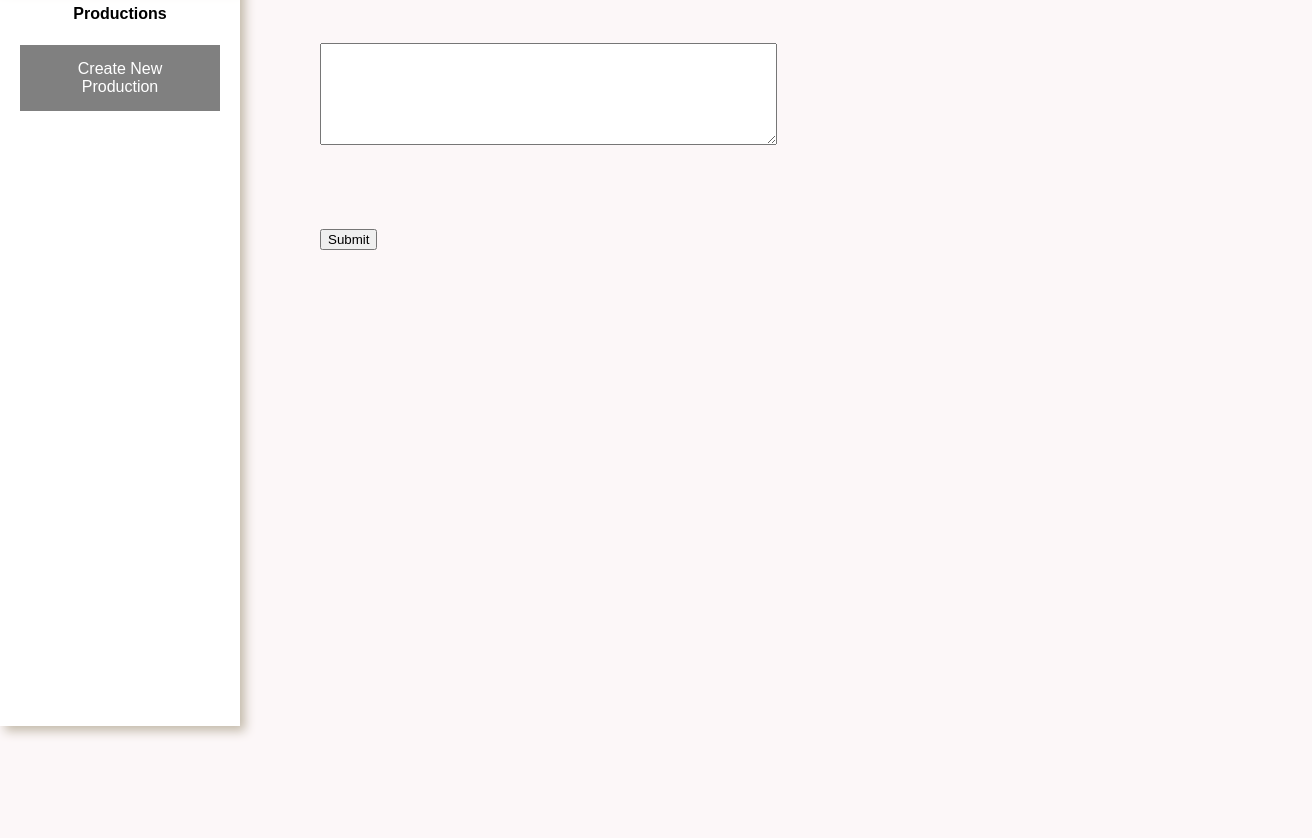
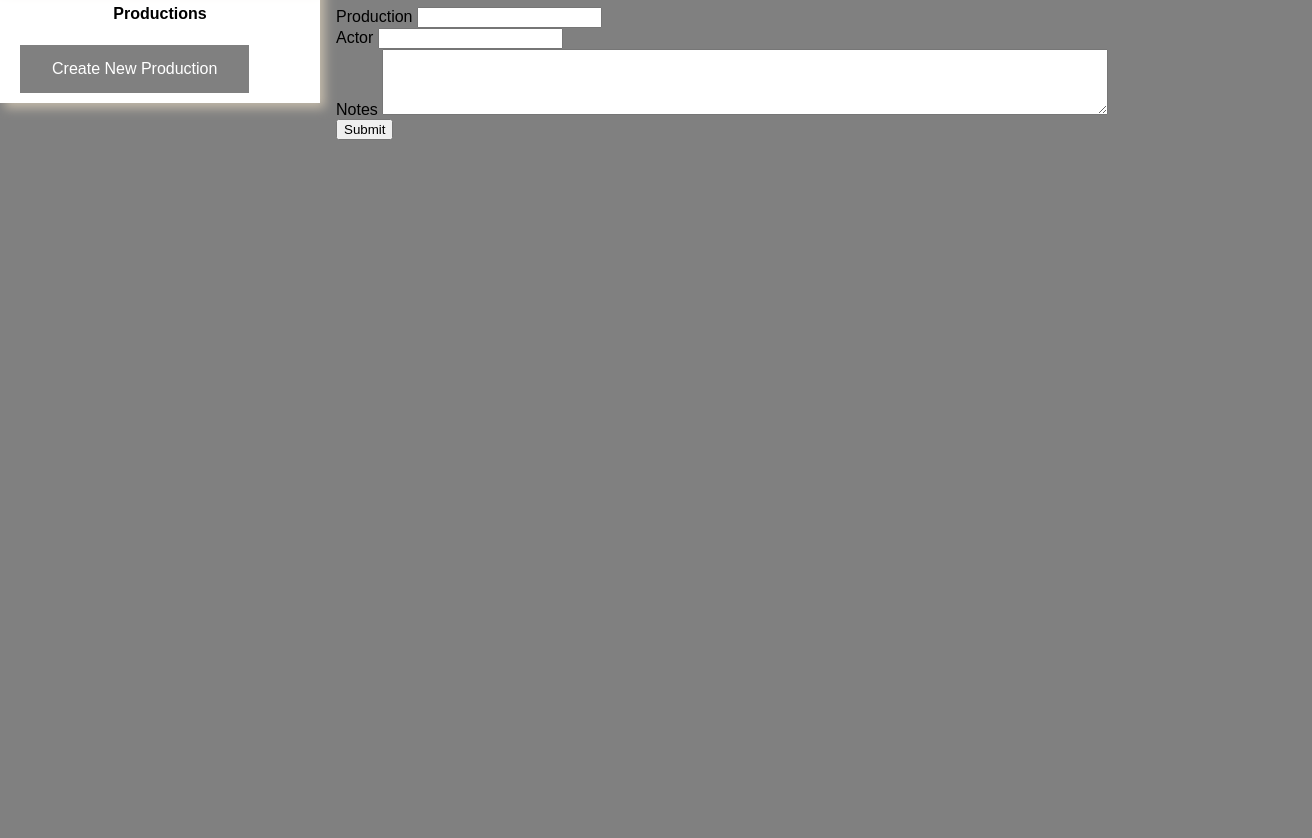
Before and after one commit to KatelinDeSerano/directorsNotesApp, a website: page public/directorDashboard.html in a window 1280 px wide. Shown: the part 74-912 px from the top of the page, 1312 px wide, since content can reach past the window. Before the commit the page ends 800 px from the top, so only its background shows below. Drawn offline with nearby package versions, Linux system fonts and the light colour scheme; no server answers.

Commit message:
styling and input boxes for directors notes

```diff
--- a/public/app.css
+++ b/public/app.css
@@ -1,20 +1,30 @@
 body {
     margin: 0;
-    background-color: #FCF7F8f1;
+    background-color: grey;
     font-family: sans-serif;
 }
+nav {
+    display: inline-block;
+    width: 25%;
+    position: fixed;
+    height: 100%;
+}
 
+.content {
+    display: inline-block;
+    width: 75%;
+}
+
+#msgform {
+    width: 100%;
+}
 ul.sidenav {
     list-style-type: none;
     margin: 0;
     padding: 0;
-    width: 15rem;
     background-color: #FFFFFF;
-    position: fixed;
-    height: 100%;
     overflow: auto;
     box-shadow: 5px 5px 10px #C3BAAA;
-
 }
 
 ul.sidenav li a {
@@ -22,7 +32,6 @@ ul.sidenav li a {
     color: #3C4042;
     padding: 20px 16px;
     text-decoration: none;
-
 }
 
 ul.sidenav li a.active {
@@ -110,7 +119,6 @@ div.content {
 /* Change the background color of the dropdown button when the dropdown content is shown */
 
 h1 {
-    margin: auto;
     text-align: center;
     color: #3C4042;
 }
@@ -120,7 +128,7 @@ h4 {
     color: #3C4042'
 }
 
-.button {
+.newProductionButton {
     background-color: gray;
     border: none;
     color: white;
@@ -140,11 +148,14 @@ h4 {
 }
 
 textarea {
-    padding: 20px;
+    width: 75%;
+    margin: 0 auto;
+
+    /* padding: 20px;
     margin-left: 20rem;
     margin-right: 5rem;
     margin-bottom: 5rem;
-    margin-top: 5rem;
+    margin-top: 5rem; */
 
 }
 
--- a/public/directorDashboard.html
+++ b/public/directorDashboard.html
@@ -13,8 +13,6 @@
 </head>
 
 <body>
-
-
   <nav>
     <ul class="sidenav">
       <li>
@@ -22,21 +20,23 @@
       </li>
       <h4>Productions</h4>
       <div class="productionList">
-        <a href="./createNewProduction.html" class="button">Create New Production</a>
+        <a href="./createNewProduction.html" class="newProductionButton">Create New Production</a>
         <div id="productionName"></div>
-
+      </div>
     </ul>
-
   </nav>
-
-  <h1>Hello Director!</h1>
-  <div id="messageRecipient"></div>
-  <textarea rows="4" cols="50"></textarea><br>
-
-  <form id="sendBtn">
-    <input type="submit" value="Submit">
-  </form>
-
+  <div class="content">
+    <h1>Hello Director!</h1>
+    <form id="msgform">
+      <label for="production">Production</label>
+      <input id="production" type="text" readonly></br>
+      <label for="actor">Actor</label>
+      <input id="actor" type="text" readonly></br>
+      <label for="notes">Notes</label>
+      <textarea id="notes" rows="4" cols="50"></textarea><br>
+      <button type="submit" value="Submit">Submit</button>
+    </form>
+  </div>
 </body>
 
 </html>
--- a/public/directorPage.js
+++ b/public/directorPage.js
@@ -13,7 +13,8 @@ let displayDropdownProductions = (data) => {
 
       for (var j = 0; j < data.productions[i].actors.length; j++) {
         var selectActor = data.productions[i].actors[j];
-        html += `<a id="actorList" onclick="handleActorSelect('${selectActor}')">${selectActor}</a>`;
+        var selectProduction = data.productions[i].productionName;
+        html += `<a id="actorList" onclick="handleActorSelect('${selectActor}', '${selectProduction}')">${selectActor}</a>`;
       }
       html += `</div>
                </div>`;
@@ -23,8 +24,9 @@ let displayDropdownProductions = (data) => {
 
 };
 
-function handleActorSelect(name) {
-  $("textarea").text("To " + name);
+function handleActorSelect(name, production) {
+  $("#actor").val(name);
+  $("#production").val(production);
 };
 
 $.ajax ({
```
Also changed, not shown: public/actorDashboard.html (+0 -4 lines).
